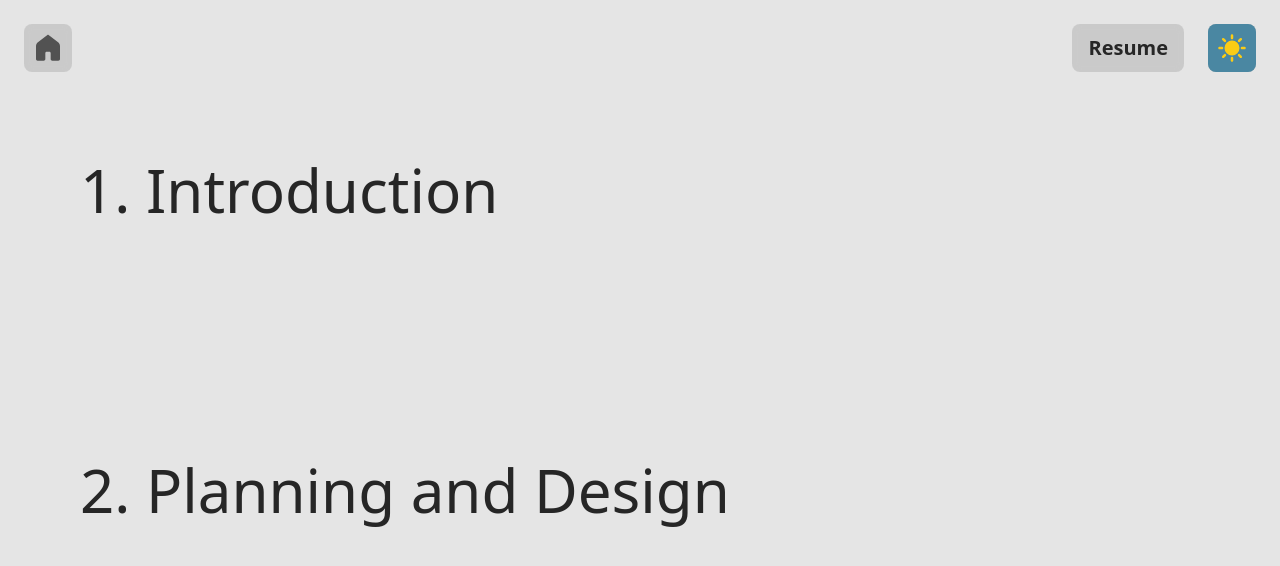
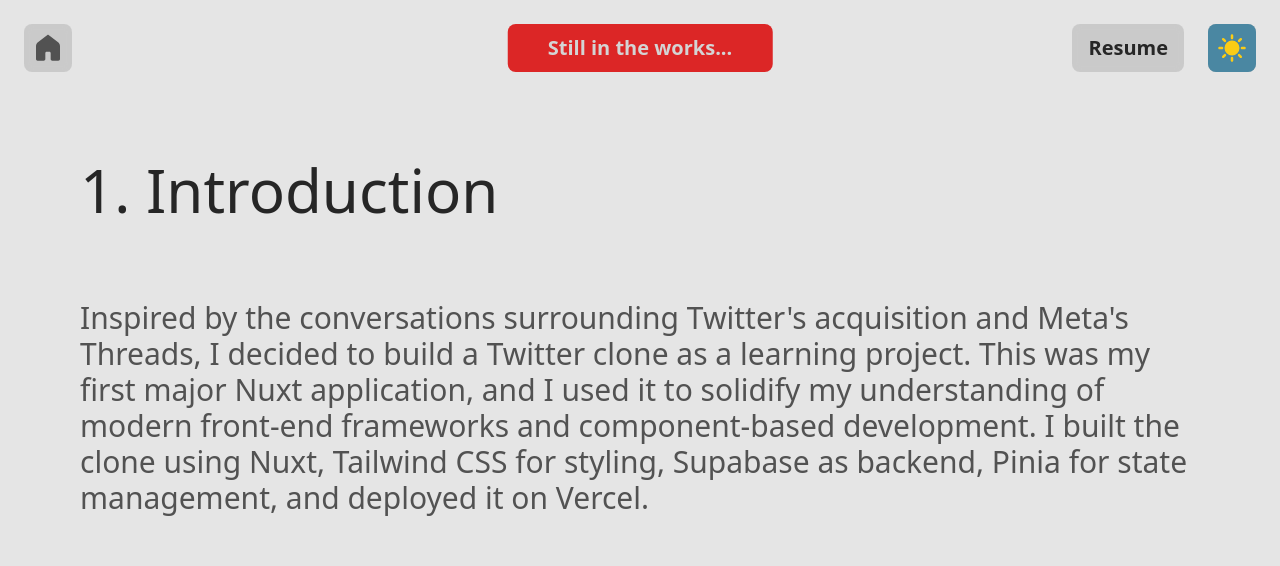
Before and after one commit to Yung-Kuo/my-blog, a Nuxt app: page /projects/TwitterClone in a window 1280 px wide. Shown: the top 566 px of the page. Built offline with nearby package versions, Linux system fonts and the light colour scheme; no server answers.

Commit message:
add NotFinished gadget

```diff
--- /dev/null
+++ b/components/Gadget/NotFinished.vue
@@ -0,0 +1,9 @@
+<template>
+  <div
+    class="fixed left-1/2 top-6 flex h-12 -translate-x-1/2 items-center justify-center rounded-lg bg-red-600 px-10"
+  >
+    <span class="text-xl font-bold text-neutral-300"
+      >Still in the works...</span
+    >
+  </div>
+</template>
--- a/pages/projects/TwitterClone.vue
+++ b/pages/projects/TwitterClone.vue
@@ -27,6 +27,7 @@ const imageUrls = ref({});
 </script>
 <template>
   <div class="flex flex-col gap-20 xl:gap-40">
+    <GadgetNotFinished />
     <!-- Introduction -->
     <UISection expand>
       <template #title="titleProps">
@@ -34,7 +35,17 @@ const imageUrls = ref({});
           >1. Introduction</UITitleMain
         >
       </template>
-      <template #content></template>
+      <template #content>
+        <UITitleSub noHover
+          >Inspired by the conversations surrounding Twitter's acquisition and
+          Meta's Threads, I decided to build a Twitter clone as a learning
+          project. This was my first major Nuxt application, and I used it to
+          solidify my understanding of modern front-end frameworks and
+          component-based development. I built the clone using Nuxt, Tailwind
+          CSS for styling, Supabase as backend, Pinia for state management, and
+          deployed it on Vercel.</UITitleSub
+        >
+      </template>
     </UISection>
     <!-- Planning and Design -->
     <UISection expand>
```
